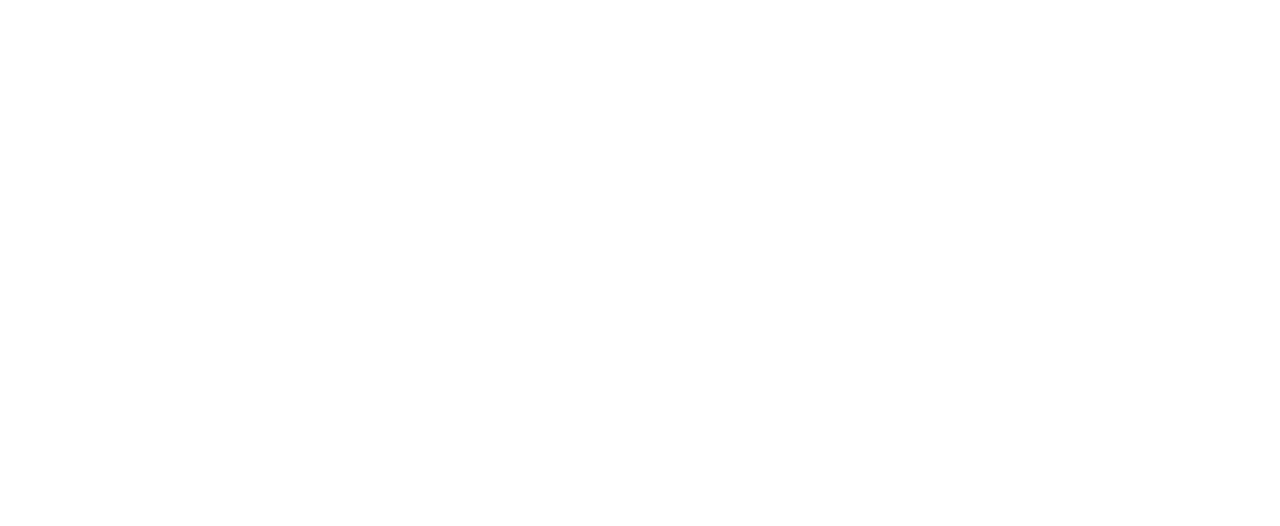
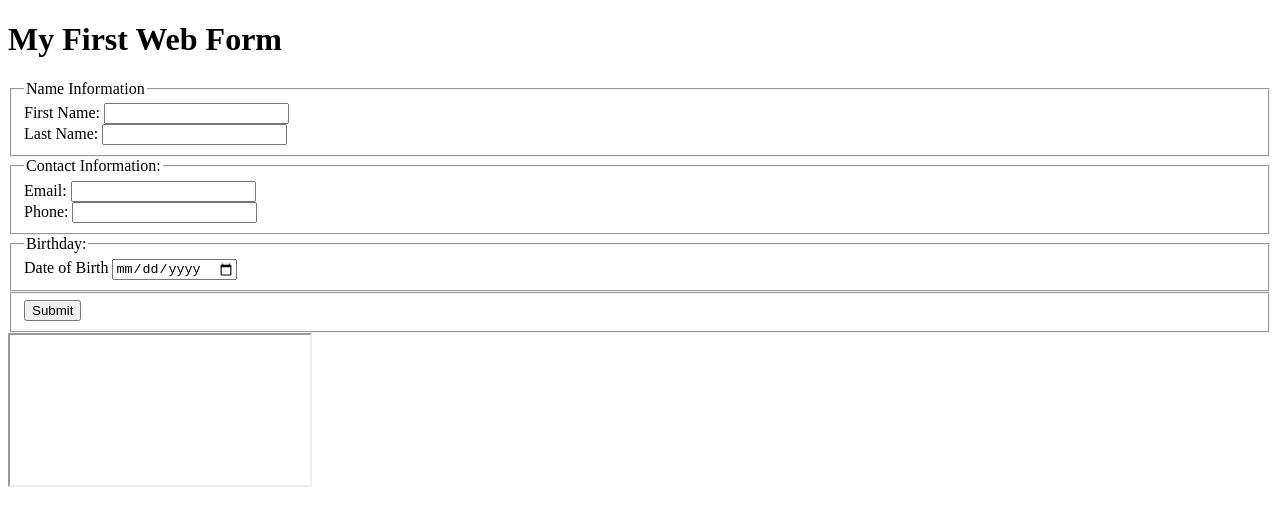
Before and after one commit to ericafykereyes/first-web-form, a plain HTML site: page index.html in a window 1280 px wide. Drawn offline with Linux system fonts and the light colour scheme.

Commit message:
first web form
first web form

```diff
--- a/index.html
+++ b/index.html
@@ -6,6 +6,31 @@
     <title>First Web Form</title>
 </head>
 <body>
-
+    <h1>My First Web Form</h1>
+    <form method="POST" action="https://jkorpela.fi/cgi-bin/echo.cgi" target="cgi-results">
+        <fieldset>
+            <legend>Name Information</legend>
+            <label for="firstName">First Name:</label>
+            <input type="text" id="firstName" name="firstName"><br>
+            <label for="lastName">Last Name:</label>
+            <input type="text" id="lastName" name="lastName">
+        </fieldset>
+        <fieldset>
+            <legend>Contact Information:</legend>
+            <label for="email">Email:</label>
+            <input type="email" name="email" id="email"><br>
+            <label for="telephone">Phone:</label>
+            <input type="tel" name="telephone" id="telephone">
+        </fieldset>
+        <fieldset>
+            <legend>Birthday:</legend>
+            <label for="dob">Date of Birth</label>
+            <input type="date" name="dob" id="dob">
+        </fieldset>
+        <fieldset>
+            <input type="submit">
+        </fieldset>
+    </form>
+    <iframe name="cgi-results" id="cgi-results"/>
 </body>
 </html>
```
